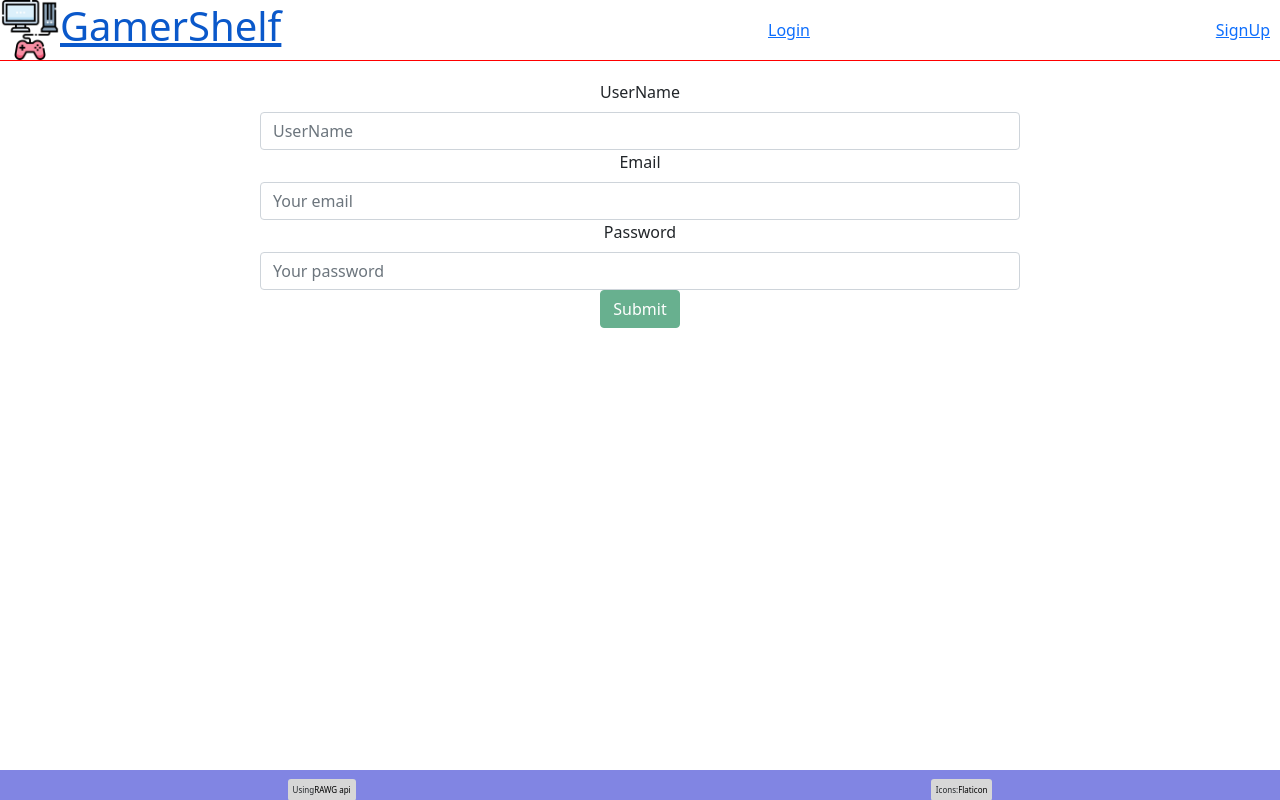
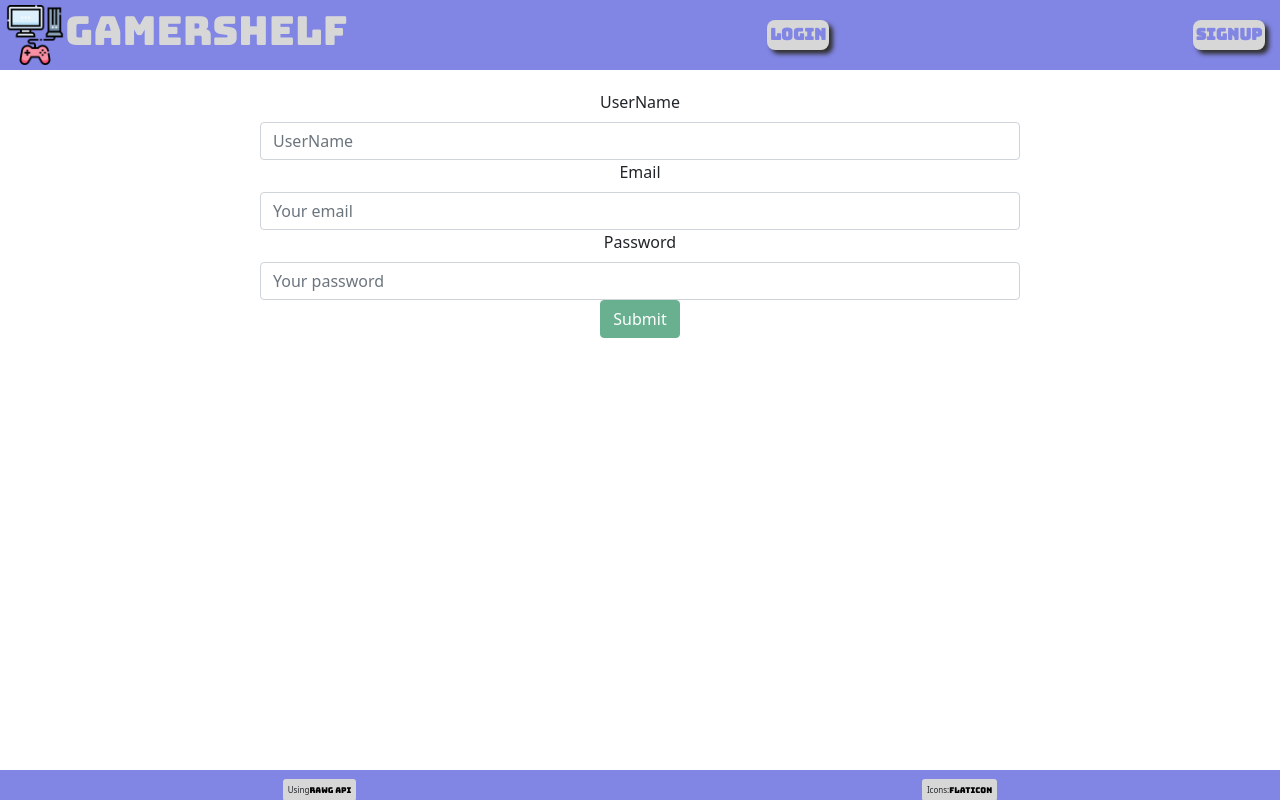
Before and after one commit to tcrear/group-project-3, a React (Create React App) app in the folder client/: page /SignUp in a window 1280 px wide. Built offline with nearby package versions, Linux system fonts and the light colour scheme.

Commit message:
updated header and added font

```diff
--- a/client/public/index.html
+++ b/client/public/index.html
@@ -9,6 +9,9 @@
       name="description"
       content="Web site created using create-react-app"
     />
+    <link rel="preconnect" href="https://fonts.googleapis.com">
+<link rel="preconnect" href="https://fonts.gstatic.com" crossorigin>
+<link href="https://fonts.googleapis.com/css2?family=Bungee&family=Cairo&display=swap" rel="stylesheet">
     <link rel="apple-touch-icon" href="%PUBLIC_URL%/bookshelf.png" />
     <!--
       manifest.json provides metadata used when your web app is installed on a
--- a/client/src/components/header.js
+++ b/client/src/components/header.js
@@ -4,23 +4,50 @@ import logo from "./images/videogames.png";
 import Auth from '../utils/auth';
 
 const Header = () => {
+  const style = {
+    link: {
+      textDecoration: 'none',
+      background: "rgb(215, 215, 215)",
+      color: 'rgb(129, 133, 227)',
+      fontWeight: 'bold',
+      borderRadius: '8px',
+      padding: '3px',
+      boxShadow: 'rgb(49, 49, 49) 4px 4px 4px',
+      fontFamily: '"Bungee", cursive'
+
+    },
+    logoLink: {
+      textDecoration: 'none',
+      fontFamily: '"Bungee", cursive'
+    },
+    header: {
+      backgroundColor: 'rgb(129, 133, 227)',
+      display: 'flex',
+      alignItems: 'center',
+      justifyContent: 'space-between',
+      padding: '5px'
+    },
+    appName: {
+      color: 'rgb(215, 215, 215)',
+    }
+  }
   return (
-    <div className="header">
-      <Link className="homeLink" to="/">
+    <div style={style.header}>
+      <Link style={style.logoLink} className="homeLink" to="/">
         <img className="logoImage" src={logo} alt="Bookshelf Logo"/>
-        <h1>GamerShelf </h1>
+        <h1 style={style.appName}>GamerShelf </h1>
         </Link>
       <div className="headerLinks">
         {Auth.loggedIn() ? (
           <>
-            <Link className="headerLink" to="MyGames">My Games</Link>
-            <Link className="headerLink" to="WishList">Wish List</Link>
-            <Link className="headerLink" to="/" onClick={Auth.logout}>LogOut</Link>
+            <Link style={style.link} className="headerLink" to="MyGames">My Games</Link>
+            <Link style={style.link} className="headerLink" to="WishList">Wish List</Link>
+            <Link style={style.link} className="headerLink" to="/" onClick={Auth.logout}>LogOut</Link>
           </>
         ) : (
           <>
-            <Link className="headerLink" to="Login">Login</Link>
-            <Link className="headerLink" to="SignUp">SignUp</Link>
+            <Link style={style.link} className="headerLink" to="Login">Login</Link>
+            <Link style={style.link} className="headerLink" to="SignUp">SignUp</Link>
           </>
         )}
 
--- a/client/src/css/footer.css
+++ b/client/src/css/footer.css
@@ -22,4 +22,5 @@ footer{
 .footerCredit a {
   color: black;
   text-decoration: none;
+  font-family: "Bungee", cursive
 }
--- a/client/src/css/header.css
+++ b/client/src/css/header.css
@@ -1,9 +1,4 @@
-.header{
-  display: flex;
-  outline: 1px solid red;
-  align-items: center;
-  justify-content: space-between;
-}
+
 
 .headerLinks{
   display: flex;
```
